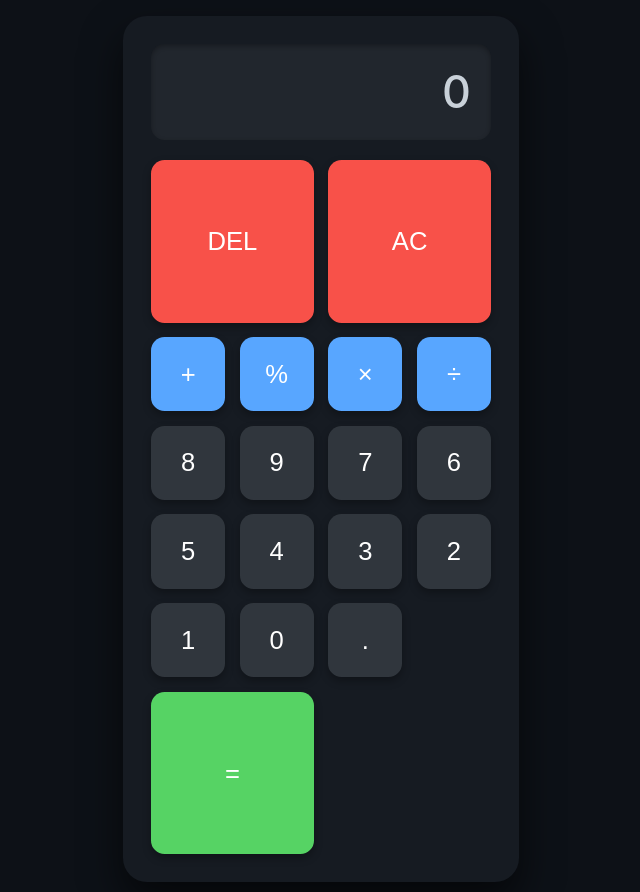
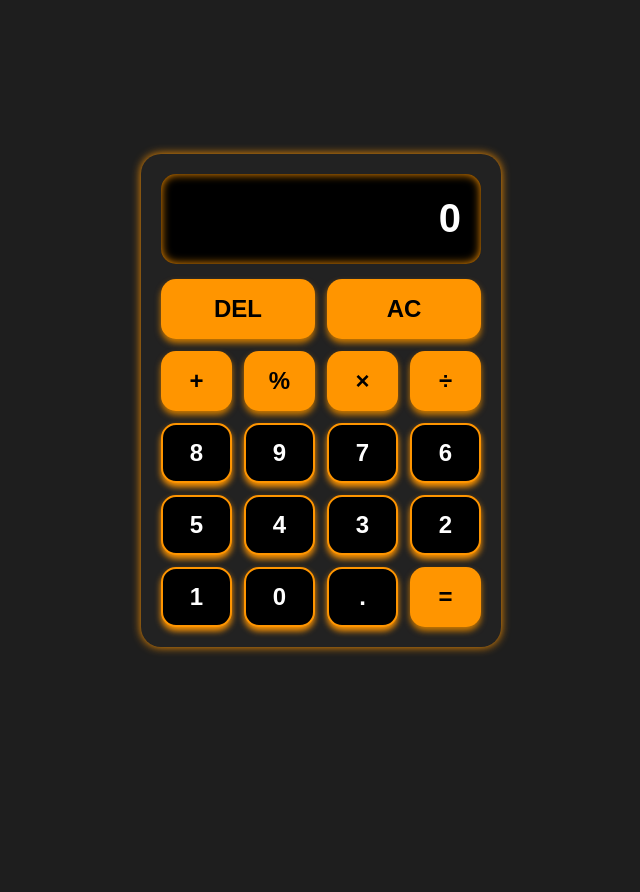
Before and after one commit to LoopLearner12/Basic-Calculator, a plain HTML site: page index.html in a window 1280 px wide. Shown: the whole page, without its empty margins (319-959 px from the left). After the commit the page ends 800 px from the top, so only its background shows below. Drawn offline with Linux system fonts and the light colour scheme.

Commit message:
Update style.css

```diff
--- a/style.css
+++ b/style.css
@@ -1,127 +1,100 @@
-/* Custom styles for the calculator */
 body {
-    font-family: 'Inter', sans-serif; /* Using Inter font as per instructions */
-    background-color: #0d1117; /* Even deeper dark background for stark contrast */
+  background-color: #1e1e1e;
   display: flex;
   justify-content: center;
   align-items: center;
-    min-height: 100vh;
+  height: 100vh;
   margin: 0;
-    padding: 1rem; /* Add some padding for smaller screens */
-    box-sizing: border-box;
+  font-family: Arial, sans-serif;
 }
 
 .calculator {
-    background-color: #161b22; /* Slightly lighter dark background for the calculator body */
-    border-radius: 1.5rem; /* Rounded corners */
-    padding: 1.75rem; /* Consistent padding */
-    box-shadow: 0 20px 40px rgba(0, 0, 0, 0.6); /* More prominent shadow for depth */
-    max-width: 340px; /* Consistent width */
-    width: 100%; /* Fluid width */
+  background-color: #222;
+  border-radius: 20px;
+  padding: 20px;
+  box-shadow: 0 0 10px #ff9500;
+  width: 320px;
 }
 
 .display {
-    background-color: #21262d; /* Darker display background */
-    color: #c9d1d9; /* Light grey text color for display */
-    font-size: 2.8rem; /* Large font size */
-    padding: 1rem 1.25rem;
-    border-radius: 0.85rem;
-    margin-bottom: 1.25rem;
+  background-color: #000;
+  color: #fff;
+  font-size: 2.5rem;
+  padding: 15px 20px;
+  border-radius: 15px;
+  margin-bottom: 15px;
   text-align: right;
-    overflow: hidden;
-    white-space: nowrap;
-    text-overflow: ellipsis;
-    min-height: 4rem;
+  box-shadow: inset 0 0 10px #ff9500;
+  min-height: 60px;
   display: flex;
   align-items: center;
   justify-content: flex-end;
-    font-weight: 500;
-    box-shadow: inset 0 2px 5px rgba(0, 0, 0, 0.3); /* Inner shadow for display depth */
+  font-weight: 600;
 }
 
 .buttons-grid {
   display: grid;
-    grid-template-columns: repeat(4, 1fr); /* 4 columns */
-    gap: 0.9rem; /* Gap between buttons */
+  grid-template-columns: repeat(4, 1fr);
+  gap: 12px;
+  grid-auto-rows: minmax(60px, auto);
 }
 
 .button {
-    /* Base styles for all buttons, specific colors overridden below */
-    color: #ffffff; /* Default white text for all buttons */
-    font-size: 1.6rem;
-    padding: 1.2rem;
-    border-radius: 0.85rem; /* Ensures all buttons are rounded boxes */
+  background-color: #ff9500;
+  color: #000;
+  font-size: 1.5rem;
+  border-radius: 15px;
+  border: none;
   cursor: pointer;
-    outline: none;
-    border: none;
-    transition: background-color 0.2s ease, transform 0.1s ease, box-shadow 0.2s ease;
-    box-shadow: 0 4px 8px rgba(0, 0, 0, 0.3); /* Clearer shadow */
+  box-shadow: 0 4px 6px #cc7a00;
   display: flex;
   justify-content: center;
   align-items: center;
-    aspect-ratio: 1 / 1; /* Makes all buttons square */
-    font-weight: 500;
+  font-weight: 600;
+  user-select: none;
+  transition: background-color 0.2s ease, box-shadow 0.2s ease;
 }
 
-/* Number buttons */
+.button:hover {
+  background-color: #ffa733;
+  box-shadow: 0 6px 8px #cc7a00;
+}
+
+.button:active {
+  background-color: #cc7a00;
+  box-shadow: inset 0 4px 6px #995c00;
+}
+
+.button.operator {
+  background-color: #ff9500;
+  color: #000;
+  box-shadow: 0 4px 6px #cc7a00;
+}
+
+.button.operator:hover {
+  background-color: #ffa733;
+}
+
+.button.operator:active {
+  background-color: #cc7a00;
+}
+
 .button:not(.operator):not(.clear):not(.equals) {
-    background-color: #30363d; /* Dark grey for numbers */
+  background-color: #000;
+  border: 2px solid #ff9500;
+  box-shadow: 0 4px 6px #ff9500;
+  color: #fff;
 }
 
 .button:not(.operator):not(.clear):not(.equals):hover {
-    background-color: #444c56; /* Lighter grey on hover */
-    transform: translateY(-2px);
-    box-shadow: 0 8px 15px rgba(0, 0, 0, 0.4);
+  background-color: #1a1a1a;
 }
 
 .button:not(.operator):not(.clear):not(.equals):active {
-    background-color: #282e34; /* Darker grey on active */
-    transform: translateY(0);
-    box-shadow: 0 2px 4px rgba(0, 0, 0, 0.2);
+  background-color: #333;
 }
 
-/* Operator buttons (+, -, *, /) */
-.operator {
-    background-color: #58a6ff; /* Vibrant blue for operators */
-}
-
-.operator:hover {
-    background-color: #79c0ff; /* Lighter blue on hover */
-}
-
-.operator:active {
-    background-color: #388bfd; /* Darker blue on active */
-}
-
-/* Clear button (AC) */
-.clear {
-    background-color: #f85149; /* Bright red for clear */
-    grid-column: span 2;
-}
-
-.clear:hover {
-    background-color: #ff7b72; /* Lighter red on hover */
-}
-
-.clear:active {
-    background-color: #cb2431; /* Darker red on active */
-}
-
-/* Equals button (=) */
-.equals {
-    background-color: #56d364; /* Bright green for equals */
-    grid-column: span 2;
-}
-
-.equals:hover {
-    background-color: #7ee787; /* Lighter green on hover */
-}
-
-.equals:active {
-    background-color: #2ea043; /* Darker green on active */
-}
-
-/* Message Box for alerts - unchanged from previous version */
+/* Message Box for alerts */
 .message-box {
   position: fixed;
   top: 50%;
@@ -137,7 +110,7 @@ body {
   align-items: center;
   gap: 15px;
   text-align: center;
-    color: #333; /* Ensure text is readable in message box */
+  color: #333;
 }
 
 .message-box p {
```
Lines whose indentation alone changed are shown as unchanged.
